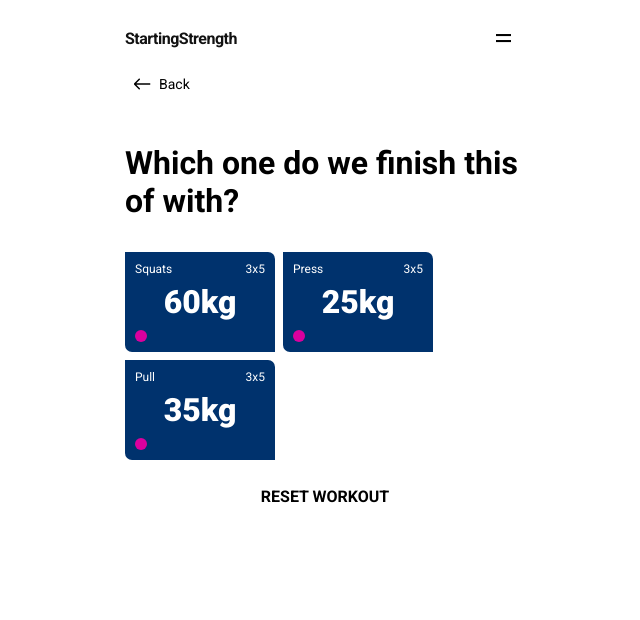
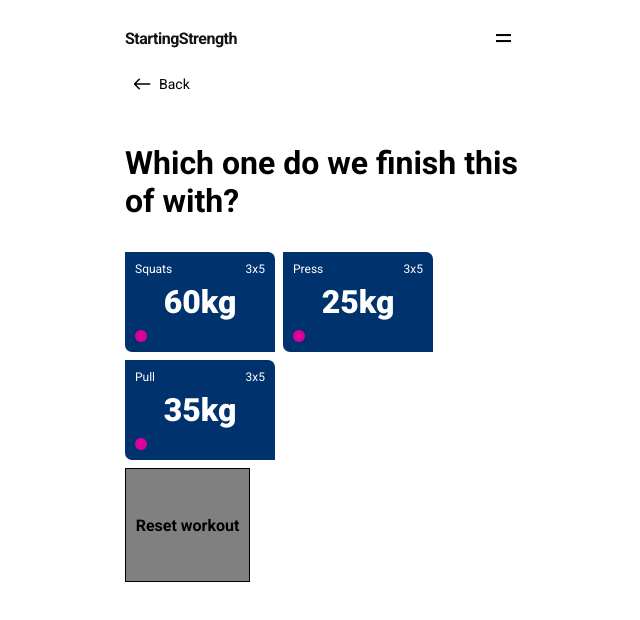
Before and after one commit to erikpantzar/starting-strength, a React (Create React App) app: page /workout/1 in a window 1280 px wide. Shown: the top 620 px of the page, without its empty margins (315-955 px from the left). Built offline with nearby package versions, Linux system fonts and the light colour scheme; what react-fastclick would draw is missing.

Commit message:
Started designing buttons with variants

```diff
--- a/src/Components/Button/Button.css
+++ b/src/Components/Button/Button.css
@@ -1,22 +1,22 @@
 :root {
-    --button-height: 55px;
+    --button-height: 114px;
+    --button-width: 125px;
 }
 
 
 .Button {
     height: var(--button-height);
-    font: 16px/var(--button-height) 'Roboto', sans-serif;
+    width: var(--button-width);
+
+    font: 16px 'Roboto', sans-serif;
+    font-weight: 700;
+
     display: block;
 
-    text-align: center;
-
-    width: 100%;
     border: none;
-    font-weight: 700;
+    text-decoration: none;
 
     cursor: pointer;
-    text-transform: uppercase;
-    text-decoration: none;
 }
 
 .Button.Button-primary {
@@ -24,8 +24,9 @@
     color: #fff;
 }
 
-.Button.Button-ghost {
-    background: var(--cancelbutton-color);
-    border: 1px solid var(--cancelbutton-border);
-    color: var(--cancelbutton-text);
+.Button.Button-reset {
+    background: var(--button-reset-color);
+    border: 1px solid var(--button-reset-border);
+    color: var(--button-reset-text);
+
 }
--- a/src/Components/Button/Button.js
+++ b/src/Components/Button/Button.js
@@ -13,8 +13,8 @@ const Button = ({
     switch (variant) {
       case 'primary':
         return 'Button Button-primary'
-      case 'ghost':
-        return 'Button Button-ghost'
+      case 'reset':
+        return 'Button Button-reset'
       case 'default':
       default:
         return 'Button'
--- a/src/View/workoutA.js
+++ b/src/View/workoutA.js
@@ -29,7 +29,7 @@ const Workout = () => {
       <Typography variant="h1">{sentence()}</Typography>
       <WorkoutList workouts={workouts[type === 'a' ? 0 : 1]} type={type} />
 
-      <Button onClick={() => reset()} variant="ghost">
+      <Button onClick={() => reset()} variant="reset">
         Reset workout
       </Button>
     </div>
--- a/src/_colors.css
+++ b/src/_colors.css
@@ -28,5 +28,7 @@
 
     --size: 44px;
 
-
+    --button-reset-color: grey;
+    --button-reset-border: black;
+    --button-reset-text: black;
 }
```
